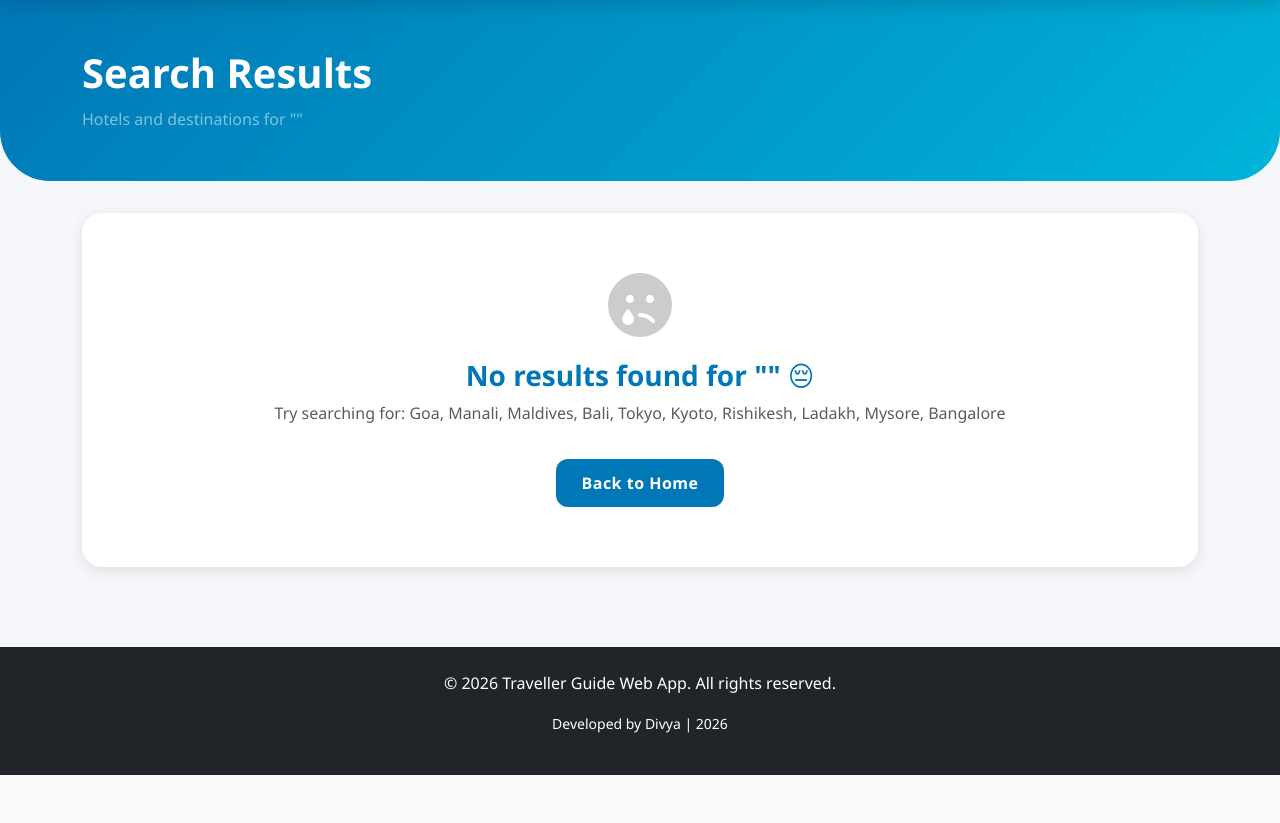
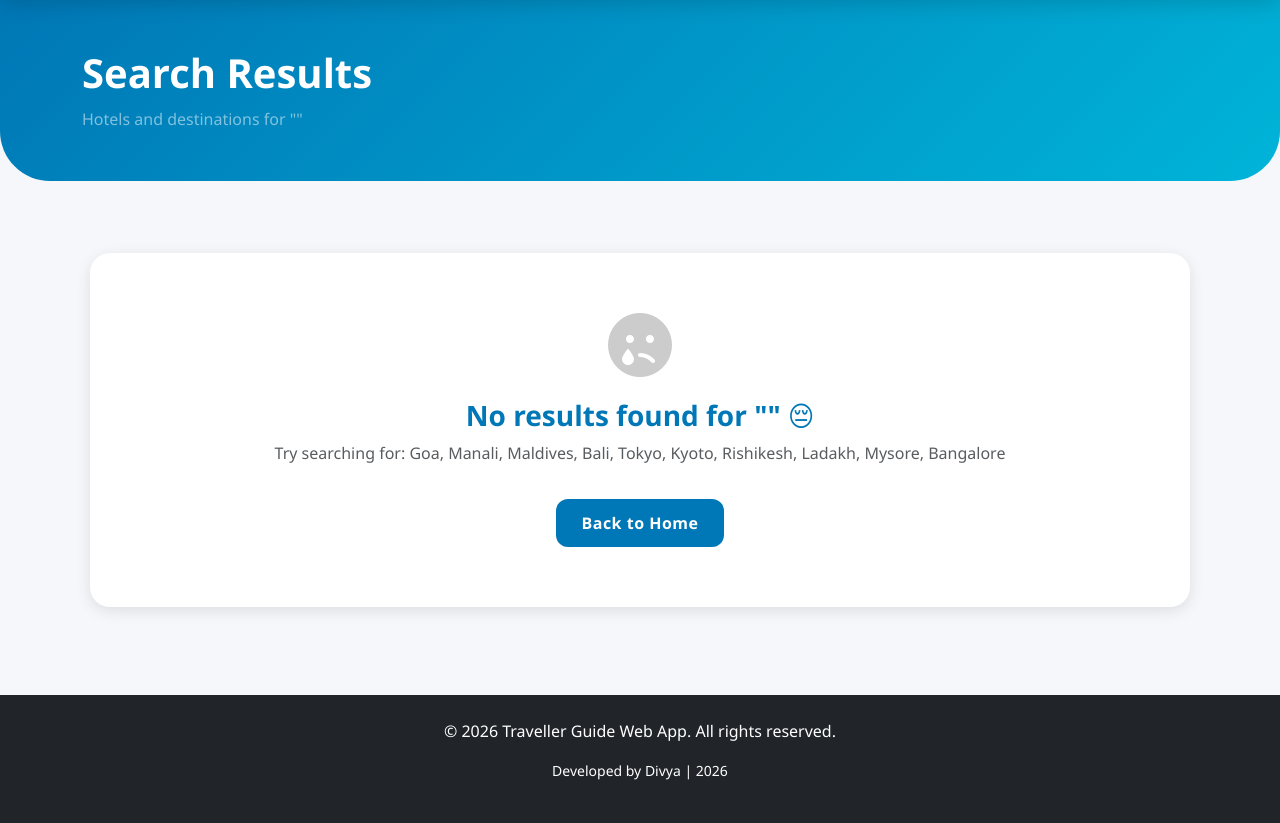
Before and after one commit to divyacet2024-dot/travellar-web, a Flask app: page /search in a window 1280 px wide. Shown: the part 87-910 px from the top of the page. Before the commit the page ends 862 px from the top, so only its background shows below. Run offline with Flask 3, Linux system fonts and the light colour scheme.

Commit message:
Added search feature

```diff
--- a/templates/search_results.html
+++ b/templates/search_results.html
@@ -65,7 +65,7 @@
     </div>
 </div>
 
-<div class="container mb-5">
+<div class="container mb-5" style="padding: 40px 20px;">
     {% if results %}
         <div class="row">
             {% for destination, data in results.items() %}
```
